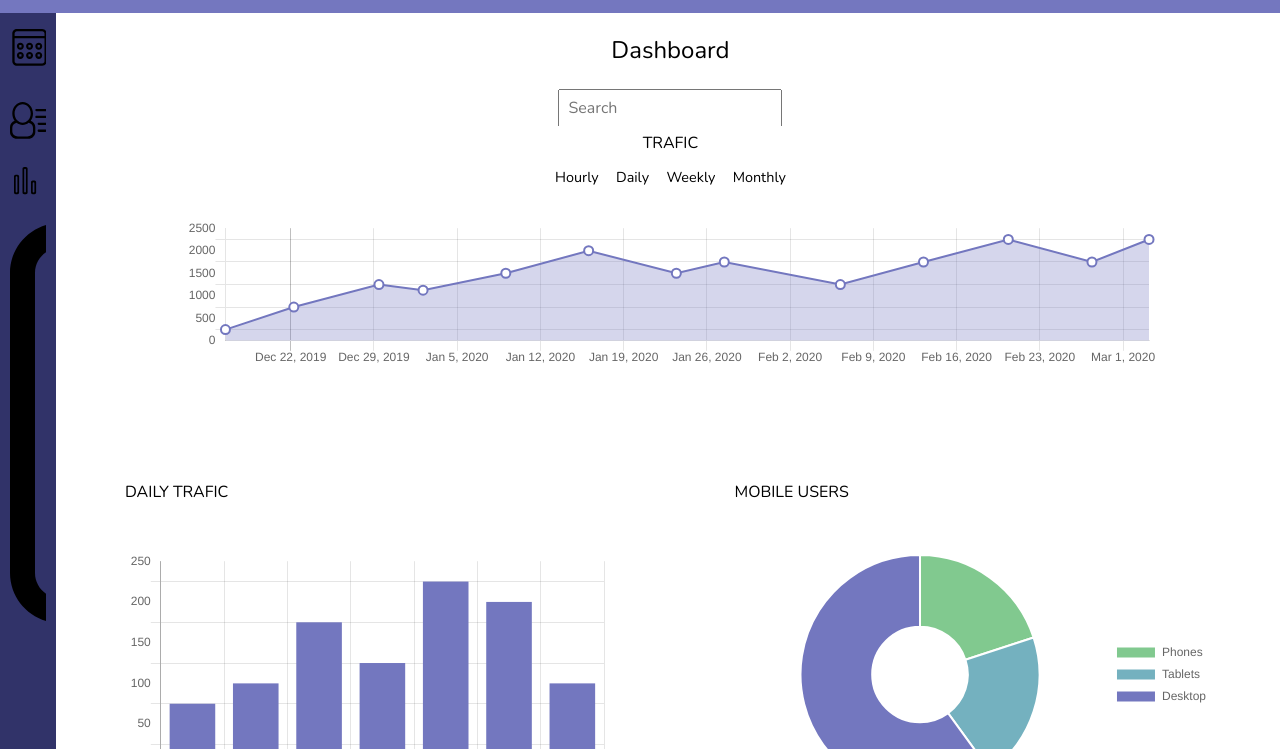
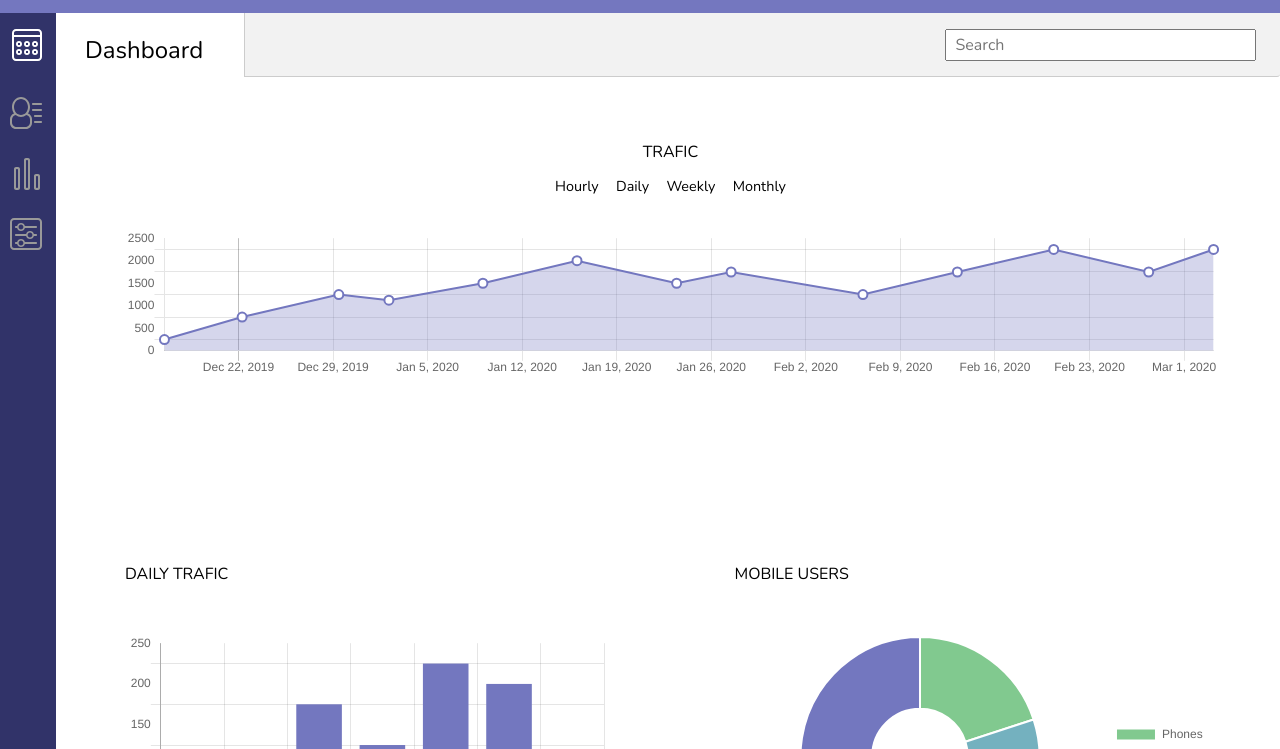
Before and after one commit to rulflyfly/7th-tech-degree-project, a plain HTML site: page index.html in a window 1280 px wide. Shown: the part 51-800 px from the top of the page. Drawn offline with nearby package versions, Linux system fonts and the light colour scheme.

Commit message:
have more grid gone

```diff
--- a/index.html
+++ b/index.html
@@ -21,6 +21,14 @@
             <div class="line1"></div>
             <div class="line2"></div>
             <div class="line3"></div>
+        </div>
+        <div class="burger-nav">
+          <ul>
+            <li>Dashboard</li>
+            <li>Members</li>
+            <li>Visits</li>
+            <li>Settings</li>
+          </ul>
         </div>
         <div class="logo-wrapper">
           <span class='logo'><strong>Your</strong>App&trade;</span>
@@ -129,7 +137,9 @@
   </div>
         <div class="search">
           <h2>Dashboard</h2>
+          <div>
           <input type="text" placeholder="Search">
+          </div>
         </div>
 
 
@@ -142,7 +152,7 @@
                     <button class="monthly">Monthly</button>
                 </div>
                 <div class="chart-holder line">
-                    <canvas id='line-chart'></canvas>
+                    <canvas id='line-chart' style="width:100%;height:100%;"></canvas>
                 </div>
             </div>
 
@@ -157,6 +167,7 @@
             </div>
         <section class="social">
             <span class='head'>SOCIAL STATS</span>
+            <div class="stats">
             <div class="twitter">
                 <div class="icon">
                     <svg version="1.1" id="Layer_1" xmlns="http://www.w3.org/2000/svg" xmlns:xlink="http://www.w3.org/1999/xlink" x="0px" y="0px"
@@ -215,6 +226,7 @@
                     <span>2,530</span>
                 </div>
             </div>
+          </div>
         </section>
         <section class="people">
             <div class="new">
--- a/main.js
+++ b/main.js
@@ -2,6 +2,11 @@ const ctxLine = $('#line-chart');
 const ctxBar = $('#bar-chart');
 const ctxDoughnut = $('#doughnut-chart');
 
+
+
+//==============================================//
+//==================CHARTS======================//
+//=============================================//
 
 Chart.defaults.global.elements.point.radius = 4.5;
 Chart.defaults.global.elements.point.backgroundColor = 'rgba(255, 255, 255)';
@@ -35,6 +40,7 @@ const lineChart = new Chart(ctxLine, {
         }],
     },
     options: {
+        responsive: true,
         maintainAspectRatio: false,
         legend: {
           display: false,
@@ -216,3 +222,24 @@ const doughnutChart = new Chart(ctxDoughnut, {
    	cutoutPercentage: 40
  }
 })
+
+
+//==============================================//
+//=====================NAV======================//
+//=============================================//
+
+const navSlide = () => {
+    const burger = document.querySelector('.burger');
+    const nav = document.querySelector('.burger-nav');
+    burger.addEventListener('click', () => {
+      nav.classList.toggle('nav-active');
+      burger.classList.toggle('toggle');
+    });
+    nav.addEventListener('click', () => {
+      nav.classList.toggle('nav-active');
+    })
+  }
+
+
+
+  navSlide();
--- a/scss/base/_base.scss
+++ b/scss/base/_base.scss
@@ -22,7 +22,7 @@
         width: unset;
         display: grid;
         grid-template-columns:  1fr 10fr 10fr;
-        grid-template-rows: .5fr 1.3fr 3fr 2fr 3fr 3fr;
+        grid-template-rows: .5fr 1.5fr 2fr 1fr 3fr 3fr;
     }
 }
 
--- a/scss/components/_charts.scss
+++ b/scss/components/_charts.scss
@@ -33,7 +33,8 @@
     }
 
     @include mq ($brk-l) {
-       width: 80%;
+       width: 90%;
+       height: 100%;
        margin: 0 auto;
     }
 
--- a/scss/components/_header.scss
+++ b/scss/components/_header.scss
@@ -87,3 +87,27 @@ transform: rotate(45deg) translate(-5px, -6px);
     display: flex;
     align-items: center;
 }
+
+.burger-nav {
+    background: lighten($main-theme-color, 10%);
+    border-radius: .3em;
+    position: absolute;
+    padding: 1em;
+    top: -150%;
+    transition: 1s;
+    list-style: none;
+
+
+    & li {
+        margin: 1em;
+        color: darken($grey, 50%);
+
+        &:first-child {
+            color: $white;
+        }
+    }
+}
+
+.nav-active {
+    top: 6%;
+}
--- a/scss/components/_nav.scss
+++ b/scss/components/_nav.scss
@@ -10,7 +10,14 @@
         width: 3.5em;
     }
 
+   & svg {
+       width: 2em;
+       fill: darken($grey, 20%);
+   }
 
+   & .dashboard svg {
+       fill: $white;
+   }
 }
 
 .dashboard, .members,
--- a/scss/components/_people.scss
+++ b/scss/components/_people.scss
@@ -18,6 +18,10 @@
 
         }
 
+    }
+    @include mq ($brk-l) {
+        width: 90%;
+        margin: 0 auto;
     }
 }
 
--- a/scss/components/_search.scss
+++ b/scss/components/_search.scss
@@ -4,8 +4,33 @@
     & input {
 
         display: block;
-        margin: 1em auto;
+        margin: 0 auto 1em;
         padding: .5em;
     }
 
+    @include mq($brk-l) {
+        display: flex;
+        justify-content: space-between;
+
+        & input {
+            display: inline-block;
+            margin: 1.5em;
+            padding: 0 .5em;
+            height: 2em;
+            width: 30%;
+        }
+
+        & div {
+            width: 85%;
+            background: lighten($grey, 15%);
+            height: 4em;
+            border-radius: 0 0 .2em 0;
+            border-left: 1px solid $grey;
+            border-bottom: 1px solid $grey;
+            display: flex;
+            align-items: center;
+            justify-content: flex-end;
+        }
+    }
+
 }
--- a/scss/components/_stats.scss
+++ b/scss/components/_stats.scss
@@ -32,6 +32,10 @@
     @include mq ($brk-m) {
         max-width: 25em;
     }
+
+    @include mq ($brk-l) {
+        width: 25%;
+    }
 }
 
 .icon {
@@ -65,4 +69,13 @@
 .social {
     grid-column: 2/4;
     grid-row: 4;
+
+    & .stats {
+        @include mq ($brk-l) {
+            display: flex;
+            justify-content: space-between;
+            width: 95%;
+            margin: 0 auto;
+        }
+    }
 }
```
Also changed, not shown: css/style.css, 2 other files.
